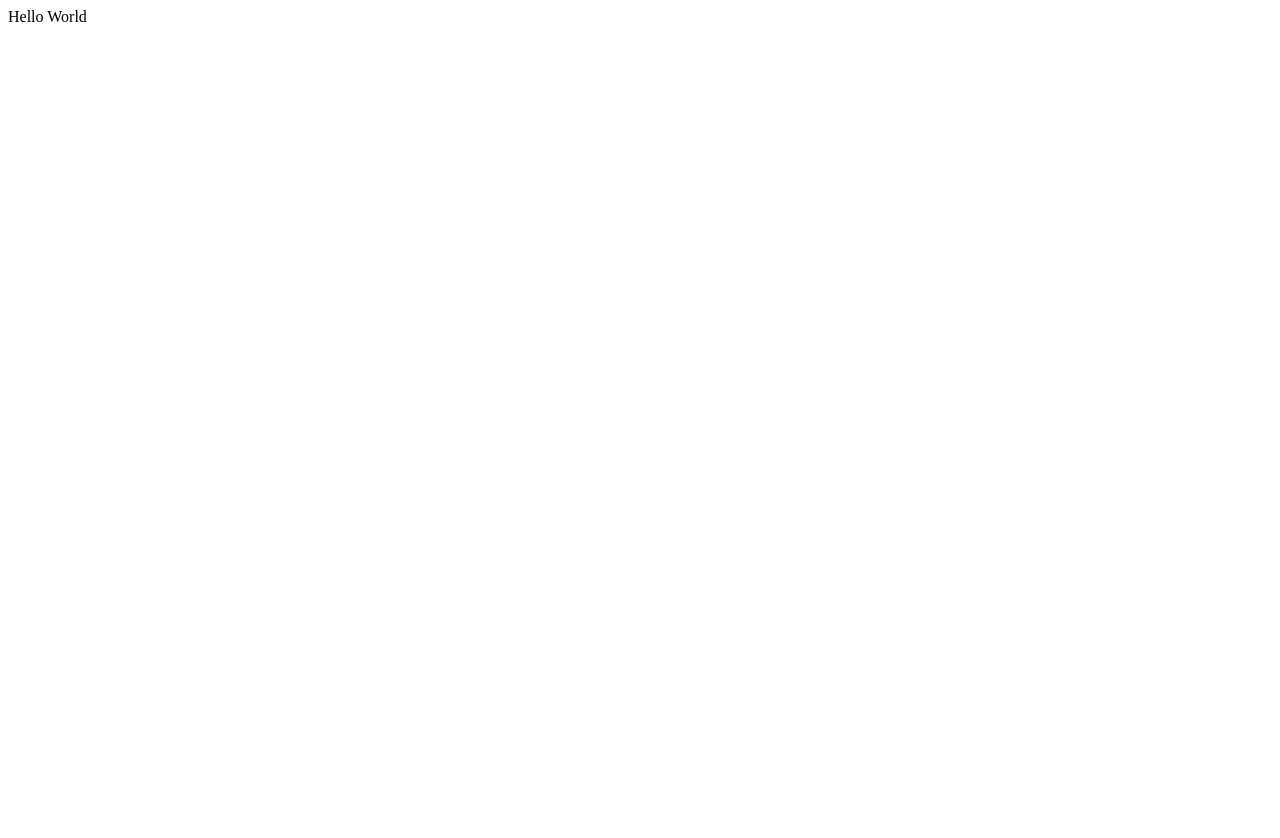
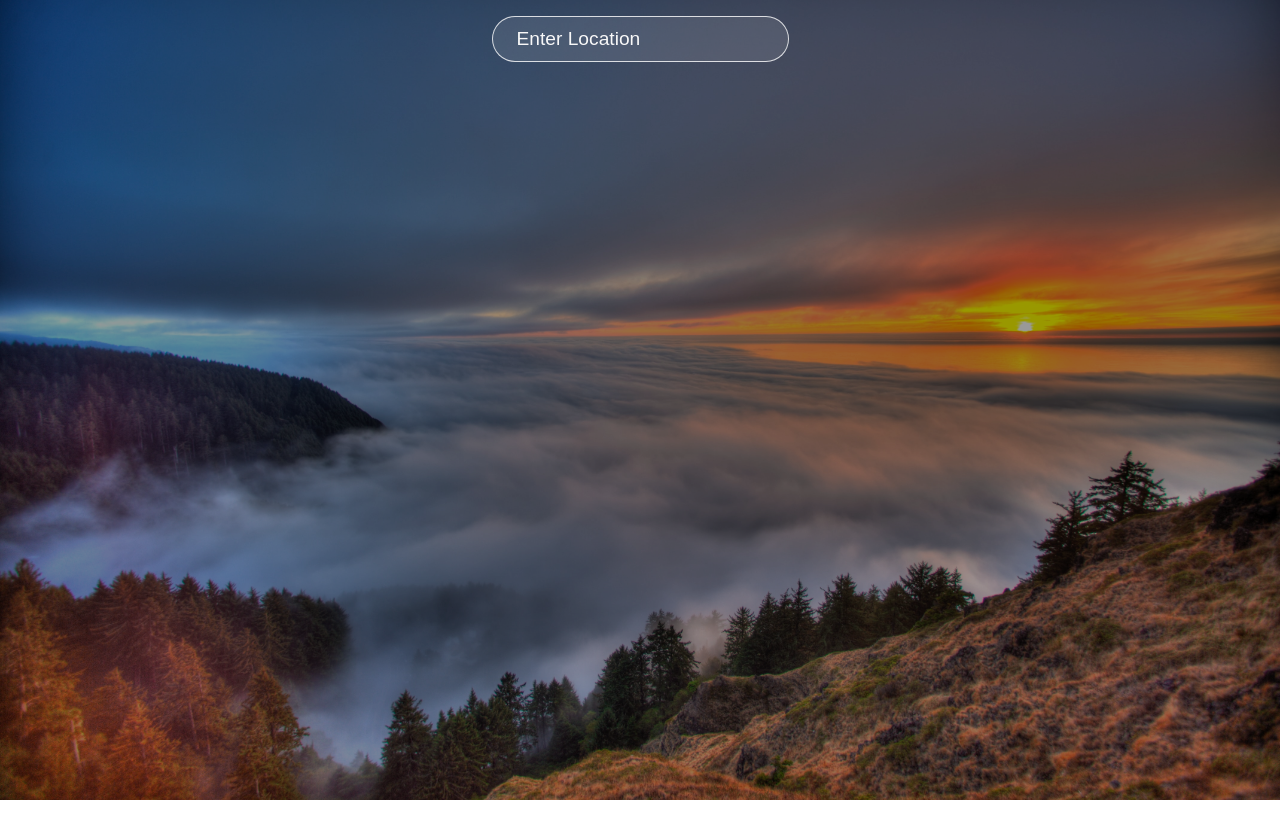
Before and after one commit to hyan818/weather-app, a React (Vite) app: page / in a window 1280 px wide. Shown: the top 838 px of the page. Before the commit the page ends 800 px from the top, so only its background shows below. Built offline with nearby package versions, Linux system fonts and the light colour scheme.

Commit message:
SCRUM-1 implement basic weather features

```diff
--- a/src/App.jsx
+++ b/src/App.jsx
@@ -1,8 +1,68 @@
+import { useState } from "react";
+import axios from "axios";
+
 function App() {
+  const [data, setData] = useState({});
+  const [location, setLocation] = useState("");
+
+  const url = `https://api.openweathermap.org/data/2.5/weather?q=${location}&units=imperial&appid=5d3c818cd59d50b2f6df161a467a154b`;
+
+  const searchLocation = (event) => {
+    if (event.key === "Enter") {
+      axios.get(url).then((response) => {
+        setData(response.data);
+        console.log(response.data);
+      });
+      setLocation("");
+    }
+  };
+
   return (
-    <>
-      <div>Hello World</div>
-    </>
+    <div className="app">
+      <div className="search">
+        <input
+          value={location}
+          onChange={(event) => setLocation(event.target.value)}
+          onKeyPress={searchLocation}
+          placeholder="Enter Location"
+          type="text"
+        />
+      </div>
+      <div className="container">
+        <div className="top">
+          <div className="location">
+            <p>{data.name}</p>
+          </div>
+          <div className="temp">
+            {data.main ? <h1>{data.main.temp.toFixed()}°F</h1> : null}
+          </div>
+          <div className="description">
+            {data.weather ? <p>{data.weather[0].main}</p> : null}
+          </div>
+        </div>
+
+        {data.name !== undefined && (
+          <div className="bottom">
+            <div className="feels">
+              {data.main ? (
+                <p className="bold">{data.main.feels_like.toFixed()}°F</p>
+              ) : null}
+              <p>Feels Like</p>
+            </div>
+            <div className="humidity">
+              {data.main ? <p className="bold">{data.main.humidity}%</p> : null}
+              <p>Humidity</p>
+            </div>
+            <div className="wind">
+              {data.wind ? (
+                <p className="bold">{data.wind.speed.toFixed()} MPH</p>
+              ) : null}
+              <p>Wind Speed</p>
+            </div>
+          </div>
+        )}
+      </div>
+    </div>
   );
 }
 
--- /dev/null
+++ b/src/index.css
@@ -0,0 +1,98 @@
+@import url("https://fonts.googleapis.com/css2?family=Outfit:wght@100;200;300;400;500;600;700&family=Poppins:ital,wght@0,100;0,200;0,300;0,400;0,500;0,600;0,700;0,800;0,900;1,100;1,200;1,300;1,400;1,500;1,600;1,700;1,800;1,900&display=swap");
+
+* {
+  box-sizing: border-box;
+  margin: 0;
+  padding: 0;
+}
+
+body {
+  font-family: "Outfit", "Segoe UI", "Roboto", "Oxygen", "Ubuntu", "Cantarell",
+    "Fira Sans", "Droid Sans", "Helvetica Neue", sans-serif;
+  -webkit-font-smoothing: antialiased;
+  -moz-osx-font-smoothing: grayscale;
+}
+
+p {
+  font-size: 1.6rem;
+}
+
+h1 {
+  font-size: 6rem;
+}
+
+.app {
+  width: 100%;
+  height: 100vh;
+  position: relative;
+  background-color: rgba(0, 0, 0, 0.4);
+  color: #fff;
+}
+
+.app:before {
+  content: "";
+  background: url("./assets/sunset.jpg") no-repeat center center/cover;
+  position: absolute;
+  width: 100%;
+  height: 100%;
+  top: 0;
+  left: 0;
+  z-index: -1;
+}
+
+.app .search {
+  text-align: center;
+  padding: 1rem;
+}
+
+.app input {
+  padding: 0.7rem 1.5rem;
+  font-size: 1.2rem;
+  border-radius: 25px;
+  border: 1px solid rgba(255, 255, 255, 0.8);
+  background: rgba(255, 255, 255, 0.1);
+  color: #f8f8f8;
+}
+
+::placeholder {
+  color: #f8f8f8;
+}
+
+.container {
+  max-width: 700px;
+  height: 700px;
+  margin: auto;
+  padding: 0 1rem;
+  position: relative;
+  top: 10%;
+  display: flex;
+  flex-direction: column;
+  justify-content: space-between;
+}
+
+.app .top {
+  width: 100%;
+  margin: 1rem auto;
+}
+
+.app .description {
+  position: relative;
+  right: -90%;
+  transform-origin: 0 0;
+  transform: rotate(269deg);
+}
+
+.app .bottom {
+  display: flex;
+  justify-content: space-evenly;
+  text-align: center;
+  width: 100%;
+  margin: 1rem auto;
+  padding: 1rem;
+  border-radius: 12px;
+  background-color: rgba(255, 255, 255, 0.2);
+}
+
+.bold {
+  font-weight: 700;
+}
--- a/src/main.jsx
+++ b/src/main.jsx
@@ -1,5 +1,6 @@
 import { StrictMode } from "react";
 import { createRoot } from "react-dom/client";
+import "./index.css";
 import App from "./App.jsx";
 
 createRoot(document.getElementById("root")).render(
```
Also changed, not shown: src/assets/sunset.jpg (added).
